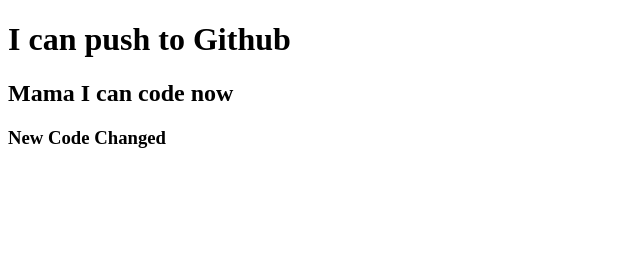
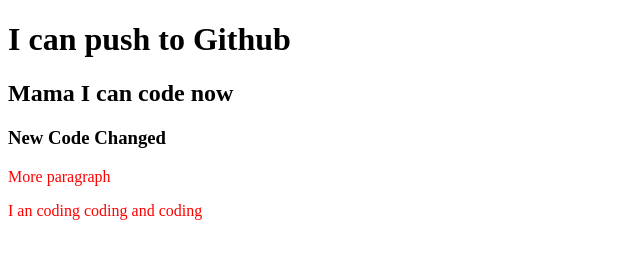
Before and after one commit to NusratJahanGeek/my-second-repo, a plain HTML site: page index.html in a window 1280 px wide. Shown: the whole page, without its empty margins (0-640 px from the left). Drawn offline with Linux system fonts and the light colour scheme.

Commit message:
styled added

```diff
--- a/index.html
+++ b/index.html
@@ -5,10 +5,13 @@
     <meta http-equiv="X-UA-Compatible" content="IE=edge">
     <meta name="viewport" content="width=device-width, initial-scale=1.0">
     <title>My Second Github Repo</title>
+    <link rel="stylesheet" href="style.css">
 </head>
 <body>
     <h1>I can push to Github</h1>
     <h2>Mama I can code now</h2>
     <h3>New Code Changed</h3>
+    <p>More paragraph</p>
+    <p>I an coding coding and coding</p>
 </body>
 </html>
--- /dev/null
+++ b/style.css
@@ -0,0 +1,3 @@
+p{
+    color: red;
+}
```
